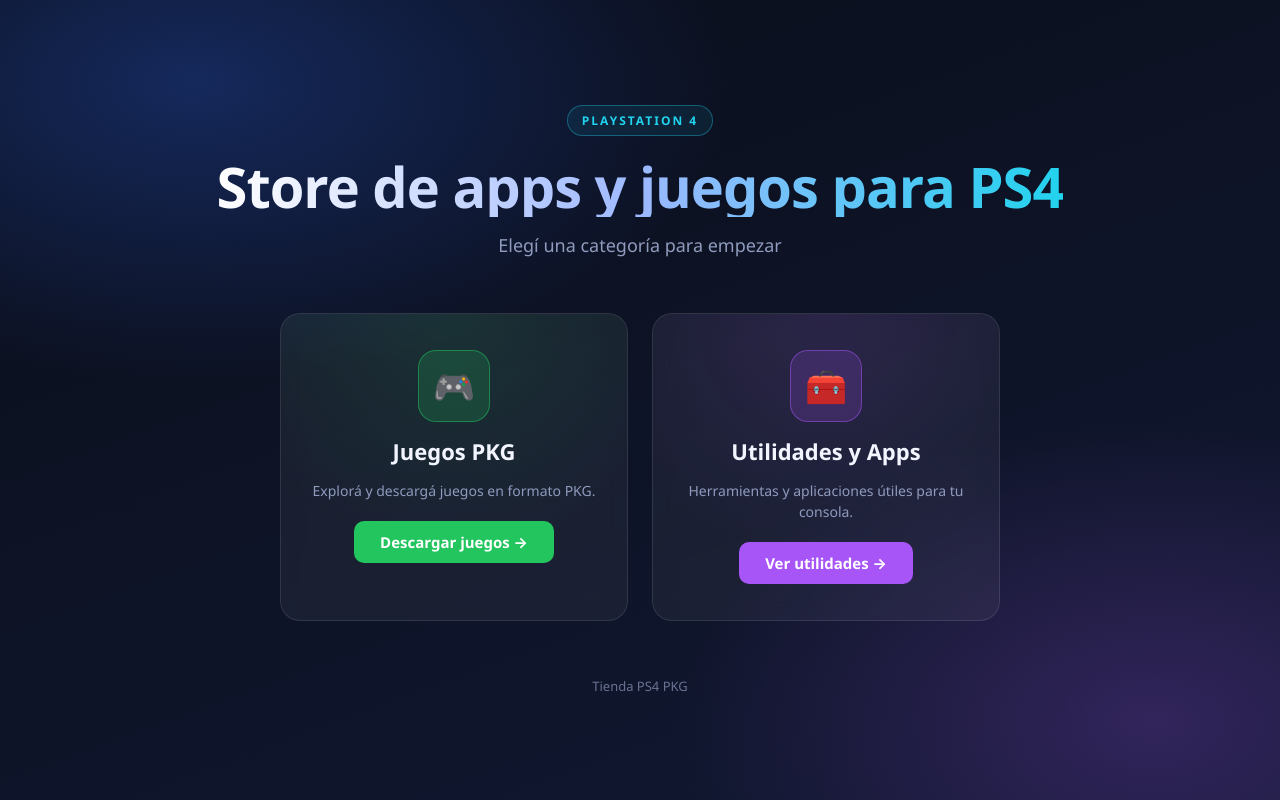
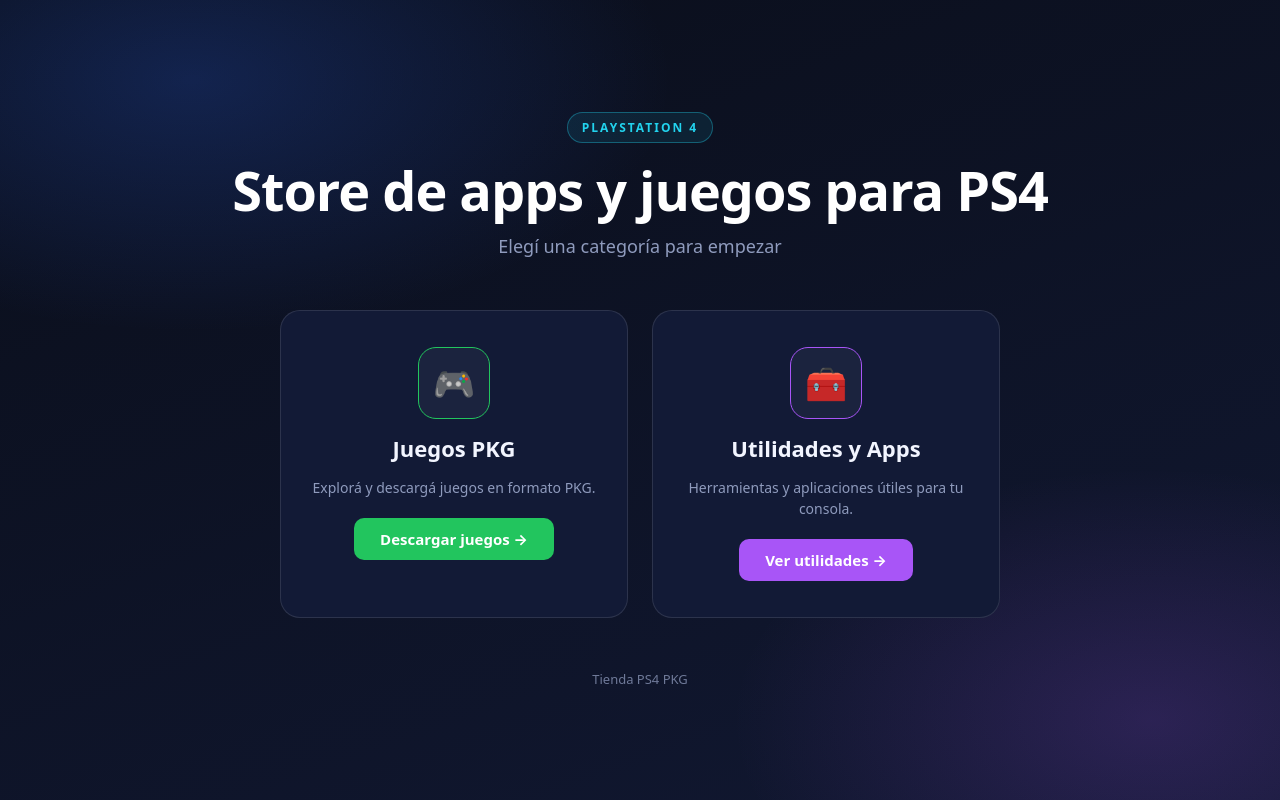
Before and after one commit to marcospeder4/marcospeder4.github.io, a plain HTML site: page index.html in a window 1280 px wide. Drawn offline with Linux system fonts and the light colour scheme.

Commit message:
Refactor index.html styles and layout
Updated styles and layout for improved appearance.

```diff
--- a/index.html
+++ b/index.html
@@ -8,8 +8,8 @@
         :root {
             --bg: #0a0e1a;
             --bg-2: #111832;
-            --card: rgba(255, 255, 255, 0.05);
-            --border: rgba(255, 255, 255, 0.10);
+            --card: #121a36;
+            --border: rgba(255, 255, 255, 0.11);
             --text: #f2f5ff;
             --muted: #8f9bbd;
             --blue: #2f6bff;
@@ -28,43 +28,39 @@
             justify-content: center;
             padding: 48px 20px;
             color: var(--text);
-            font-family: "Segoe UI", system-ui, -apple-system, Roboto, sans-serif;
+            font-family: system-ui, -apple-system, "Segoe UI", Roboto, sans-serif;
             background:
-                radial-gradient(900px 500px at 15% 10%, rgba(47, 107, 255, 0.28), transparent 60%),
-                radial-gradient(800px 500px at 90% 90%, rgba(168, 85, 247, 0.22), transparent 60%),
+                radial-gradient(800px 420px at 15% 10%, rgba(47, 107, 255, 0.22), transparent 60%),
+                radial-gradient(700px 420px at 90% 90%, rgba(168, 85, 247, 0.18), transparent 60%),
                 linear-gradient(160deg, var(--bg), var(--bg-2));
-            background-attachment: fixed;
         }
 
-        header { text-align: center; margin-bottom: 56px; }
+        header { text-align: center; margin-bottom: 52px; }
 
         .badge {
             display: inline-block;
             padding: 6px 14px;
-            margin-bottom: 20px;
+            margin-bottom: 18px;
             font-size: 12px;
             font-weight: 600;
             letter-spacing: 2px;
             text-transform: uppercase;
             color: var(--cyan);
-            background: rgba(34, 211, 238, 0.08);
+            background: rgba(34, 211, 238, 0.09);
             border: 1px solid rgba(34, 211, 238, 0.35);
             border-radius: 999px;
         }
 
         h1 {
-            font-size: clamp(32px, 6vw, 56px);
+            font-size: clamp(32px, 6vw, 54px);
             font-weight: 800;
             line-height: 1.1;
             letter-spacing: -1px;
-            background: linear-gradient(90deg, #ffffff, #9db8ff 50%, var(--cyan));
-            -webkit-background-clip: text;
-            background-clip: text;
-            color: transparent;
+            color: #ffffff;
         }
 
         .subtitulo {
-            margin-top: 16px;
+            margin-top: 14px;
             font-size: clamp(15px, 2.2vw, 18px);
             color: var(--muted);
         }
@@ -79,7 +75,6 @@
 
         .card {
             --accent: var(--blue);
-            position: relative;
             display: flex;
             flex-direction: column;
             align-items: center;
@@ -91,51 +86,35 @@
             background: var(--card);
             border: 1px solid var(--border);
             border-radius: 20px;
-            backdrop-filter: blur(10px);
-            -webkit-backdrop-filter: blur(10px);
-            overflow: hidden;
-            transition: transform 0.25s ease, border-color 0.25s ease, box-shadow 0.25s ease;
-        }
-
-        .card::before {
-            content: "";
-            position: absolute;
-            inset: 0;
-            background: radial-gradient(circle at 50% 0%, var(--accent), transparent 70%);
-            opacity: 0.12;
-            transition: opacity 0.25s ease;
+            contain: layout style;
+            transition: transform 0.2s ease, border-color 0.2s ease;
         }
 
         .card:hover, .card:focus-visible {
-            transform: translateY(-6px);
+            transform: translateY(-4px);
             border-color: var(--accent);
-            box-shadow: 0 16px 40px -12px var(--accent);
             outline: none;
         }
-
-        .card:hover::before, .card:focus-visible::before { opacity: 0.28; }
 
         .card-juegos { --accent: var(--green); }
         .card-util   { --accent: var(--purple); }
 
         .icono {
-            position: relative;
             display: grid;
             place-items: center;
             width: 72px;
             height: 72px;
             font-size: 34px;
-            background: color-mix(in srgb, var(--accent) 18%, transparent);
-            border: 1px solid color-mix(in srgb, var(--accent) 50%, transparent);
+            background: rgba(255, 255, 255, 0.04);
+            border: 1px solid var(--accent);
             border-radius: 18px;
         }
 
-        .card h2 { position: relative; font-size: 22px; font-weight: 700; }
+        .card h2 { font-size: 22px; font-weight: 700; }
 
-        .card p { position: relative; font-size: 14px; line-height: 1.5; color: var(--muted); }
+        .card p { font-size: 14px; line-height: 1.5; color: var(--muted); }
 
         .accion {
-            position: relative;
             margin-top: 6px;
             padding: 11px 26px;
             font-size: 15px;
@@ -143,16 +122,13 @@
             color: #fff;
             background: var(--accent);
             border-radius: 10px;
-            transition: filter 0.2s ease, gap 0.2s ease;
         }
 
-        .card:hover .accion { filter: brightness(1.12); }
-
         footer {
-            margin-top: 56px;
+            margin-top: 52px;
             font-size: 13px;
             color: var(--muted);
-            opacity: 0.7;
+            opacity: 0.75;
         }
 
         @media (max-width: 480px) {
@@ -161,7 +137,7 @@
         }
 
         @media (prefers-reduced-motion: reduce) {
-            .card, .card::before { transition: none; }
+            .card { transition: none; }
             .card:hover { transform: none; }
         }
     </style>
@@ -191,6 +167,7 @@
     </main>
 
     <footer>Tienda PS4 PKG</footer>
+
     <script>
         window.addEventListener("pageshow", function (event) {
             if (event.persisted) {
```
Lines whose indentation alone changed are shown as unchanged.
